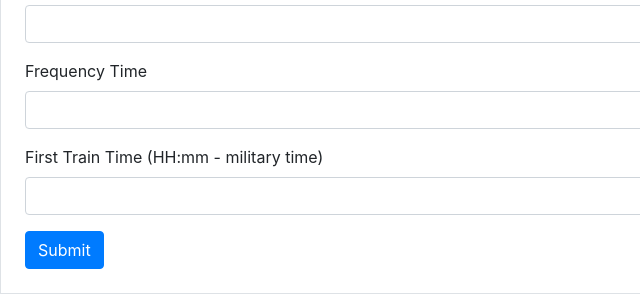
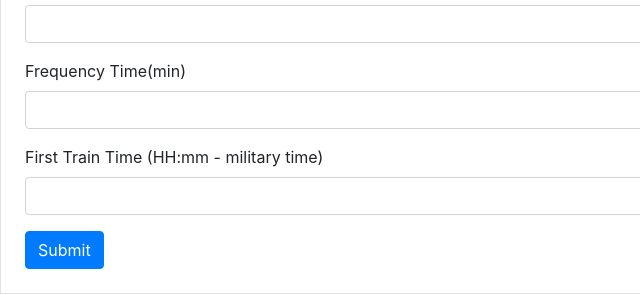
Before and after one commit to ac5599656/train_schedule, a plain HTML site: page index.html in a window 1280 px wide. Shown: the part 629-924 px from the top of the page, 0-640 px from the left. Drawn offline with nearby package versions, Linux system fonts and the light colour scheme.

Commit message:
make minor changes to the form

```diff
--- a/index.html
+++ b/index.html
@@ -48,7 +48,7 @@
                 <input type="destination" class="form-control" id="destination">
             </div>
             <div class="form-group">
-                <label for="frequency_time">Frequency Time</label>
+                <label for="frequency_time">Frequency Time(min)</label>
                 <input type="frequency_time" class="form-control" id="frequency-time">
             </div>
             <div class="form-group">
```
